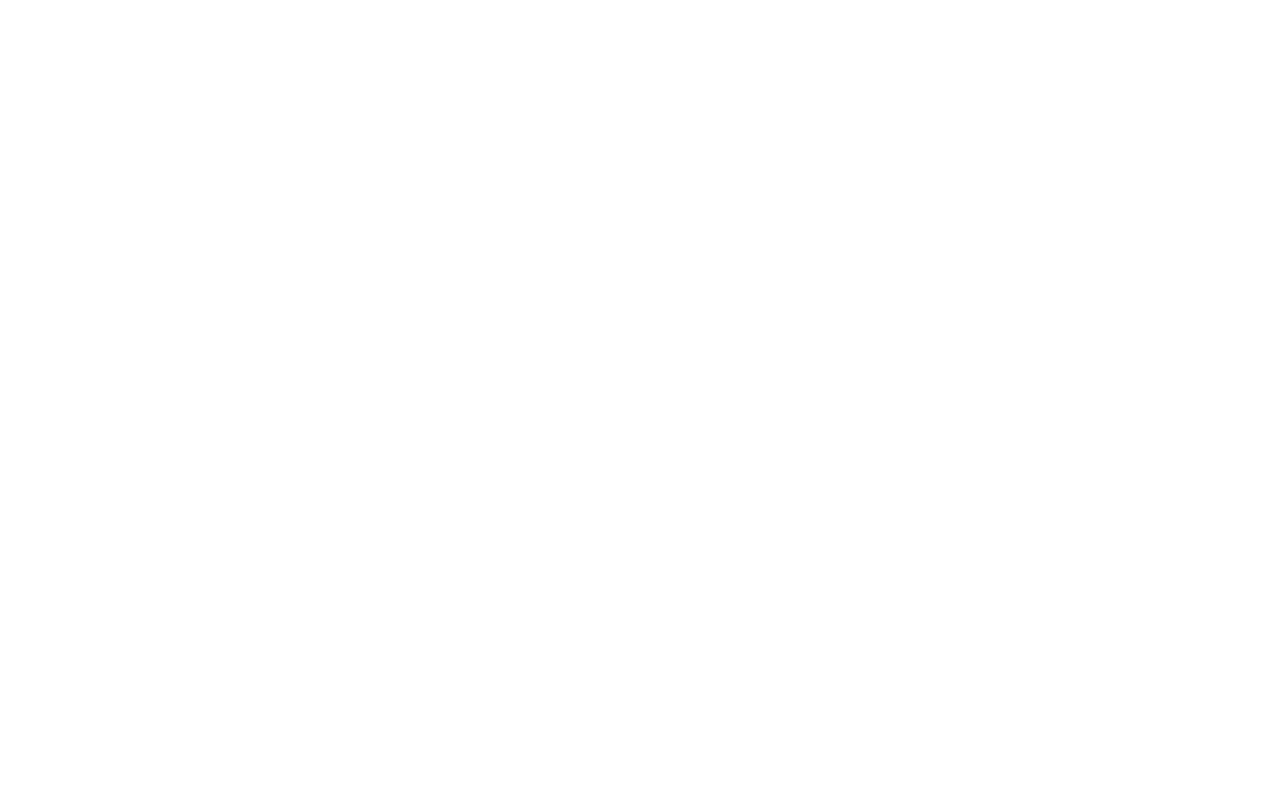
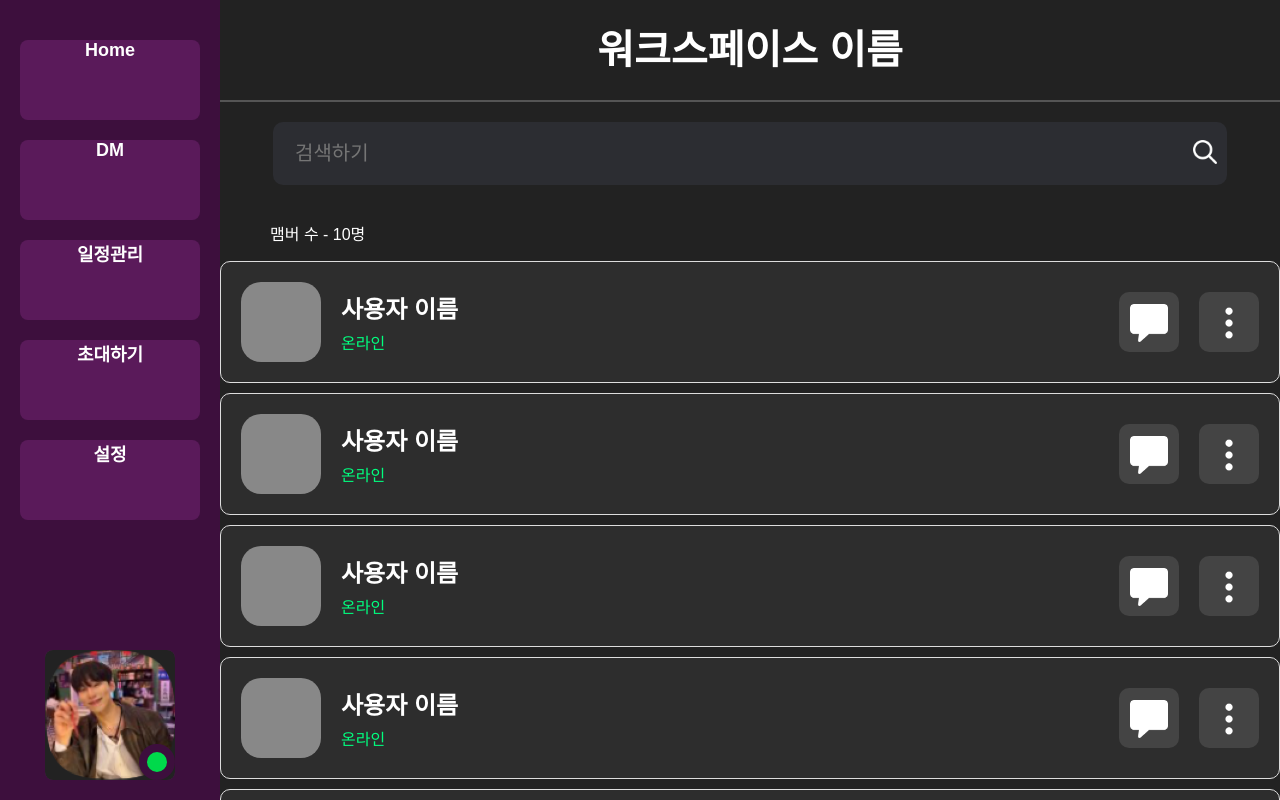
Before and after one commit to jitae1214/TDC, a React (Create React App) app in the folder front/: page /workspace/main in a window 1280 px wide. Before the commit this address had no page. Built offline with nearby package versions, Linux system fonts and the light colour scheme.

Commit message:
워크스페이스 넘어가기 추가

```diff
--- a/front/src/app/routes/AppRoutes.js
+++ b/front/src/app/routes/AppRoutes.js
@@ -10,7 +10,7 @@ import KakaoCallback from "../../pages/auth/KakaoCallback";
 import GoogleCallback from "../../pages/auth/GoogleCallback";
 import NaverCallback from "../../pages/auth/NaverCallback";
 import EmailVerificationPage from "../../pages/EmailVerificationPage";
-import Chat from "../../pages/workspace/main/index"
+import WsMain from "../../pages/workspace/main/index"
 
 const AppRoutes = () => {
     return (
@@ -38,7 +38,7 @@ const AppRoutes = () => {
                         <Profile/>
                     </ProtectedRoute>
                 }/>
-                <Route path="/workspace/chat" element={<Chat/>}/>
+                <Route path="/workspace/main" element={<WsMain/>}/>
             </Routes>
         </Router>
     );
--- a/front/src/pages/main/ui/index.jsx
+++ b/front/src/pages/main/ui/index.jsx
@@ -47,6 +47,10 @@ const Main = () => {
         navigate('/workspace/create');
     };
 
+    const handleWorkspaceMain = () => {
+        navigate('/workspace/main');
+    }
+
     return (
         <div className="main-container">
             {/* 헤더 */}
@@ -87,10 +91,10 @@ const Main = () => {
                                         <div className="main-workspace-members">{workspace.memberCount}명의 멤버</div>
                                     </div>
                                 </div>
-                                <Link to="/workspace/chat">테스트용</Link>
                                 <button
                                     className="main-launch-btn"
-                                    onClick={() => handleLaunchWorkspace(workspace.id)}
+                                    // onClick={() => handleLaunchWorkspace(workspace.id)}
+                                    onClick={handleWorkspaceMain}
                                 >
                                     SLACK 실행하기
                                 </button>
--- a/front/src/pages/workspace/create/index.jsx
+++ b/front/src/pages/workspace/create/index.jsx
@@ -69,6 +69,10 @@ const WorkspaceCreate = () => {
         navigate('/main');
     };
 
+    const handleWorkspaceMain = () => {
+        navigate('/workspace/main');
+    }
+
     return (
         <div className="workspace-create-container">
             <div className="workspace-create-card">
@@ -100,7 +104,7 @@ const WorkspaceCreate = () => {
                     </button>
                     <button
                         className="next-button"
-                        onClick={handleNextStep}
+                        onClick={handleWorkspaceMain}
                         disabled={!workspaceName.trim() || isSubmitting}
                     >
                         {isSubmitting ? '처리 중...' : '다음'}
--- a/front/src/pages/workspace/main/ui/index.tsx
+++ b/front/src/pages/workspace/main/ui/index.tsx
@@ -3,6 +3,7 @@ import {Link, useNavigate} from "react-router-dom";
 import searchIcon from '../../../../shared/image/search.png'
 import dotIcon from '../../../../shared/image/dots.png'
 import chatIcon from '../../../../shared/image/chat.png'
+import testImage from '../../../../shared/image/testImage.png'
 import "./styles.css";
 
 
@@ -11,6 +12,7 @@ const workspaceMain = () => {
     return (
         <div className="workspaceMain-container">
             <div className={"workspaceMain-sidebar"}>
+                <div>
                     <div className={"workspaceMain-sidebar-button"}>
                         Home
                     </div>
@@ -29,8 +31,11 @@ const workspaceMain = () => {
                     <div className={"workspaceMain-sidebar-button"}>
                         설정
                     </div>
-                <div className={"workspaceMain-sidebar-button"}>
-                    프로필
+                </div>
+
+                <div className={"workspaceMain-sidebar-button workspaceMain-sidebar-profile"}>
+                    <img src={testImage} alt="" />
+                    <div className={"workspaceMain-sidebar-onlineCheck"}></div>
                 </div>
             </div>
             <div className={"workspaceMain-body"}>
@@ -77,10 +82,10 @@ const workspaceMain = () => {
                         </div>
                         <div>
                             <div className={"workspaceMain-memberIcon"}>
-                                <span><img src={chatIcon} alt="" /></span>
+                                <span><img src={chatIcon} alt=""/></span>
                             </div>
                             <div className={"workspaceMain-memberIcon"}>
-                                <span><img src={dotIcon} alt="" /></span>
+                                <span><img src={dotIcon} alt=""/></span>
                             </div>
                         </div>
                     </div>
@@ -97,10 +102,10 @@ const workspaceMain = () => {
                         </div>
                         <div>
                             <div className={"workspaceMain-memberIcon"}>
-                                <span><img src={chatIcon} alt="" /></span>
+                                <span><img src={chatIcon} alt=""/></span>
                             </div>
                             <div className={"workspaceMain-memberIcon"}>
-                                <span><img src={dotIcon} alt="" /></span>
+                                <span><img src={dotIcon} alt=""/></span>
                             </div>
                         </div>
                     </div>
@@ -117,10 +122,10 @@ const workspaceMain = () => {
                         </div>
                         <div>
                             <div className={"workspaceMain-memberIcon"}>
-                                <span><img src={chatIcon} alt="" /></span>
+                                <span><img src={chatIcon} alt=""/></span>
                             </div>
                             <div className={"workspaceMain-memberIcon"}>
-                                <span><img src={dotIcon} alt="" /></span>
+                                <span><img src={dotIcon} alt=""/></span>
                             </div>
                         </div>
                     </div>
@@ -137,10 +142,10 @@ const workspaceMain = () => {
                         </div>
                         <div>
                             <div className={"workspaceMain-memberIcon"}>
-                                <span><img src={chatIcon} alt="" /></span>
+                                <span><img src={chatIcon} alt=""/></span>
                             </div>
                             <div className={"workspaceMain-memberIcon"}>
-                                <span><img src={dotIcon} alt="" /></span>
+                                <span><img src={dotIcon} alt=""/></span>
                             </div>
                         </div>
                     </div>
@@ -157,10 +162,10 @@ const workspaceMain = () => {
                         </div>
                         <div>
                             <div className={"workspaceMain-memberIcon"}>
-                                <span><img src={chatIcon} alt="" /></span>
+                                <span><img src={chatIcon} alt=""/></span>
                             </div>
                             <div className={"workspaceMain-memberIcon"}>
-                                <span><img src={dotIcon} alt="" /></span>
+                                <span><img src={dotIcon} alt=""/></span>
                             </div>
                         </div>
                     </div>
@@ -177,10 +182,10 @@ const workspaceMain = () => {
                         </div>
                         <div>
                             <div className={"workspaceMain-memberIcon"}>
-                                <span><img src={chatIcon} alt="" /></span>
+                                <span><img src={chatIcon} alt=""/></span>
                             </div>
                             <div className={"workspaceMain-memberIcon"}>
-                                <span><img src={dotIcon} alt="" /></span>
+                                <span><img src={dotIcon} alt=""/></span>
                             </div>
                         </div>
                     </div>
@@ -197,10 +202,10 @@ const workspaceMain = () => {
                         </div>
                         <div>
                             <div className={"workspaceMain-memberIcon"}>
-                                <span><img src={chatIcon} alt="" /></span>
+                                <span><img src={chatIcon} alt=""/></span>
                             </div>
                             <div className={"workspaceMain-memberIcon"}>
-                                <span><img src={dotIcon} alt="" /></span>
+                                <span><img src={dotIcon} alt=""/></span>
                             </div>
                         </div>
                     </div>
@@ -217,10 +222,10 @@ const workspaceMain = () => {
                         </div>
                         <div>
                             <div className={"workspaceMain-memberIcon"}>
-                                <span><img src={chatIcon} alt="" /></span>
+                                <span><img src={chatIcon} alt=""/></span>
                             </div>
                             <div className={"workspaceMain-memberIcon"}>
-                                <span><img src={dotIcon} alt="" /></span>
+                                <span><img src={dotIcon} alt=""/></span>
                             </div>
                         </div>
                     </div>
--- a/front/src/pages/workspace/main/ui/styles.css
+++ b/front/src/pages/workspace/main/ui/styles.css
@@ -10,13 +10,19 @@
     display: flex;
     flex-direction: column;
     align-items: center;
+    justify-content: space-between;
     padding-top: 40px;
+}
+
+.workspaceMain-sidebar > div {
+    display: flex;
+    flex-direction: column;
     gap: 20px;
 }
 
 .workspaceMain-sidebar-button {
     width: 180px;
-    padding: 15px 0;
+    height: 80px;
     color: white;
     font-size: 18px;
     font-weight: bold;
@@ -29,6 +35,34 @@
 
 .workspaceMain-sidebar-button:hover {
     background-color: #742374;
+}
+
+.workspaceMain-sidebar-profile {
+    width: 130px;
+    height: 130px;
+    margin-bottom: 20px;
+    position: relative;
+}
+
+.workspaceMain-sidebar-profile>img {
+    width: 100%;
+    height: 100%;
+    border-radius: 8px;
+}
+
+.workspaceMain-sidebar-onlineCheck {
+    width: 20px;
+    height: 20px;
+    background-color: #00d94b;
+    border-radius: 50%;
+    border: 8px solid #3d0f3d;
+    position: absolute;
+    bottom: 0;
+    right: 0;
+}
+
+.workspaceMain-sidebar-profile:hover {
+    background-color: #5A1A5A;
 }
 
 .workspaceMain-body {
```
Also changed, not shown: front/src/shared/image/testImage.png (added). Lines whose indentation alone changed are shown as unchanged.
